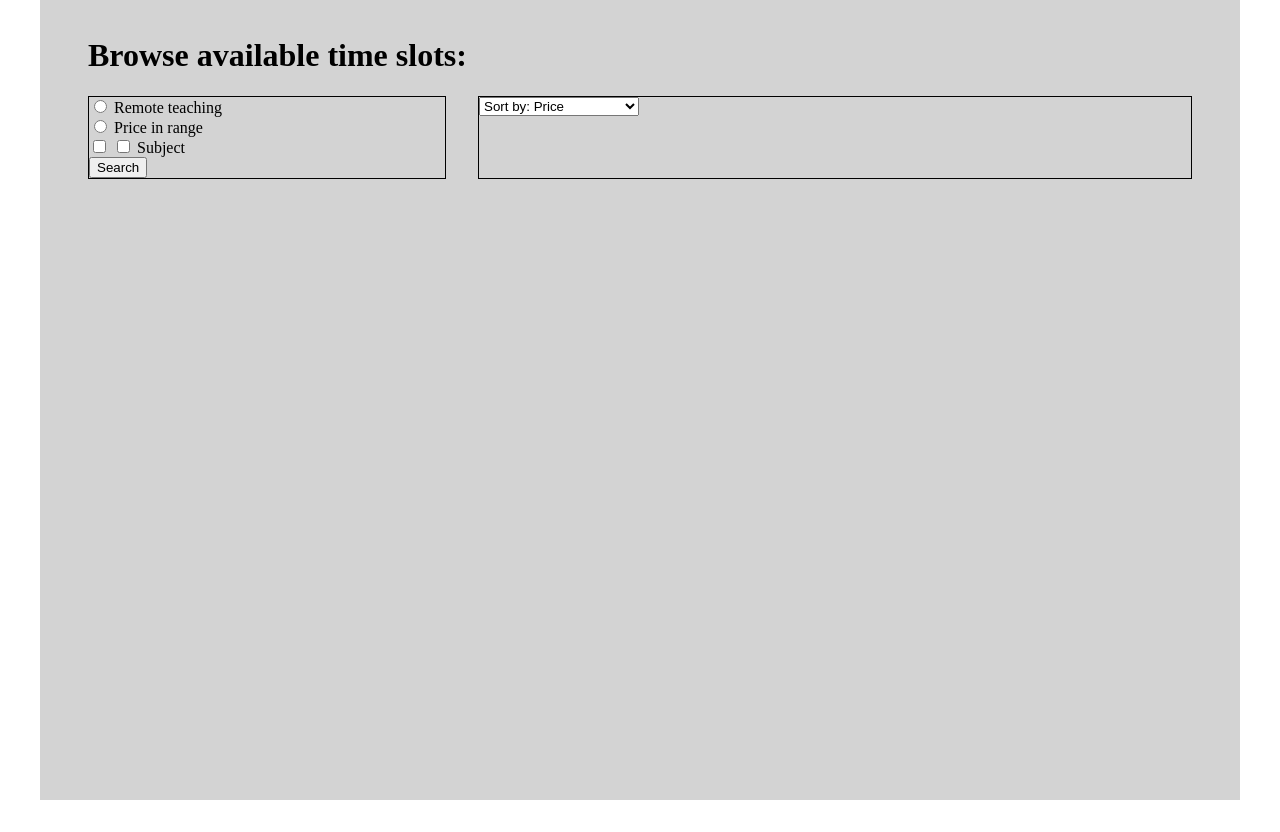
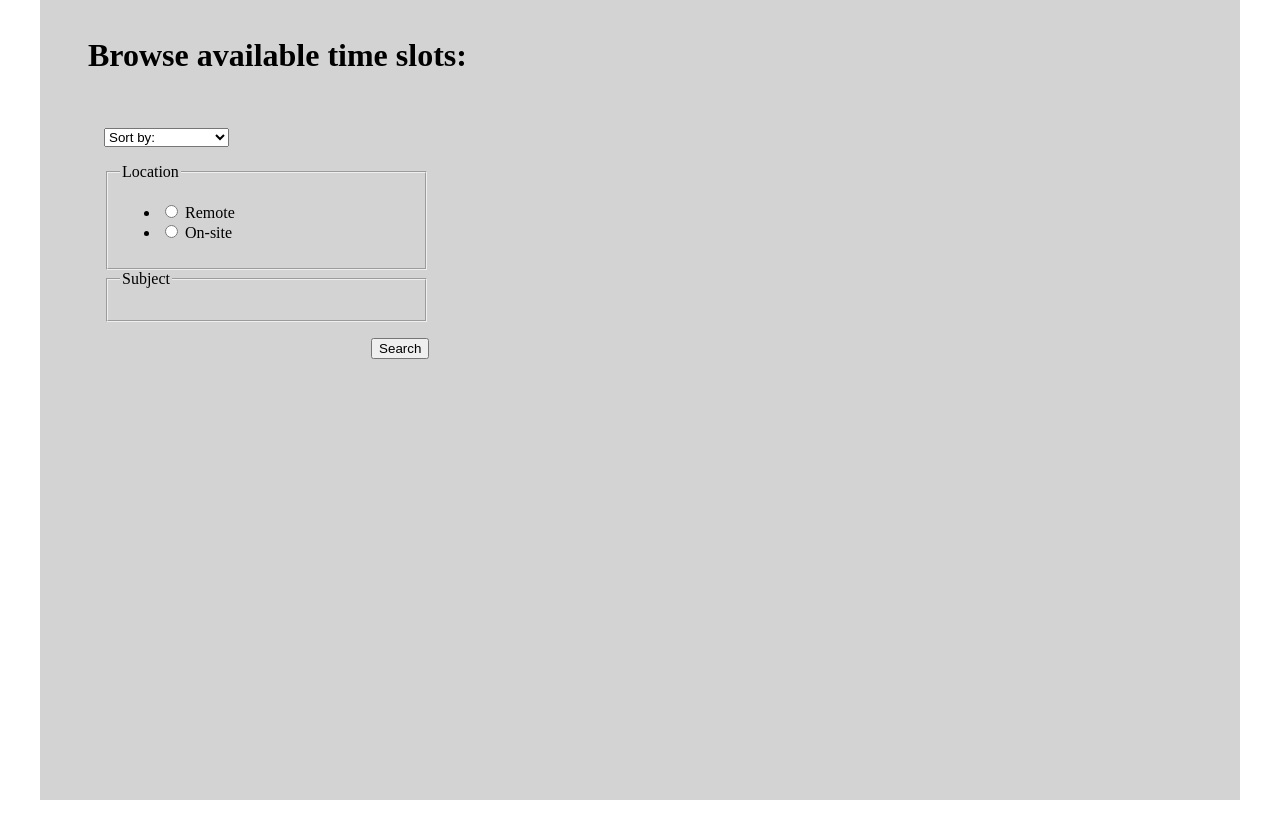
Before and after one commit to Kartm/tutorman, a Django app: template pages/templates/tutorings.html in a window 1280 px wide. Shown: the part 88-920 px from the top of the page. Run offline with Django 3.2, Linux system fonts and the light colour scheme; the template is opened without the code that fills it, so the values that code supplies are empty.

Commit message:
Add filtering results

```diff
--- a/pages/templates/tutorings.html
+++ b/pages/templates/tutorings.html
@@ -9,34 +9,60 @@
 {% block pagecontent %}
     <h1>Browse available time slots:</h1>
     <div style="display: flex; flex-direction: row; justify-content: space-between">
-            <div style="flex: 1; border: 1px solid black; margin-right: 32px;">
-                <form>
-                    <div>
-                        <input type="radio" name="remote-enabled" value="1" id="remote-enabled" />
-                        <label for="remote-enabled">Remote teaching</label>
-                    </div>
-                    <div>
-                        <input type="radio" name="remote-enabled" value="1" id="remote-enabled" />
-                        <label for="remote-enabled">Price in range</label>
-                    </div>
-                     <div>
-                        <input type="checkbox" name="subject" value="math" id="remote-enabled" />
-                        <input type="checkbox" name="subject" value="chemistry" id="remote-enabled" />
-                        <label for="remote-enabled">Subject</label>
-                    </div>
-                    <div>
+        <div style="flex: 1; margin-right: 32px;">
+            <form style="padding: 16px; box-sizing: border-box;">
+                <section>
+                    <p>
+                      <select id="sort" name="sort">
+                        <option value="visa" disabled selected>Sort by:</option>
+                        <option value="price-asc">Price ascending</option>
+                        <option value="price-desc">Price descending</option>
+                      </select>
+                    </p>
+                </section>
+
+                <section>
+                    <fieldset>
+                        <legend>Location</legend>
+                        <ul>
+                            <li>
+                                <label for="location-remote">
+                                    <input type="radio" id="location-remote" name="location" value="remote" >
+                                    Remote
+                                </label>
+                            </li>
+                            <li>
+                                <label for="location-onsite">
+                                    <input type="radio" id="location-onsite" name="location" value="onsite">
+                                    On-site
+                                </label>
+                            </li>
+                        </ul>
+                    </fieldset>
+
+                     <fieldset>
+                        <legend>Subject</legend>
+                        <ul>
+                            {% for subject in subjects %}
+                            <li>
+                                <label for="subject-{{ subject.id_subject }}">
+                                    <input type="radio" id="subject-{{ subject.id_subject }}" name="subject" value="{{ subject.id_subject }}"/>
+                                    {{ subject.name }}
+                                </label>
+                            </li>
+                            {% endfor %}
+                        </ul>
+                    </fieldset>
+                </section>
+
+                <div style="margin-top: 16px; display: flex; justify-content: flex-end;">
                     <input type="submit" value="Search"/>
                 </div>
 
             </form>
         </div>
-            <div style="flex: 2; border: 1px solid black; display: flex; flex-direction: column;">
-                <div>
-                    <select style="min-width: 160px;">
-                        <option value="">Sort by: Price</option>
-                    </select>
-                </div>
-                <div>
+        <div style="flex: 2; display: flex; flex-direction: column;">
+            <div style="display: grid; grid-row-gap: 32px;">
                 {% for tutoring in tutorings %}
                     {% include "components/upcoming_tutoring_card.html" with tutoring=tutoring%}
                 {% endfor %}
```
Also changed, not shown: pages/views.py (+33 -5 lines). Lines whose indentation alone changed are shown as unchanged.
